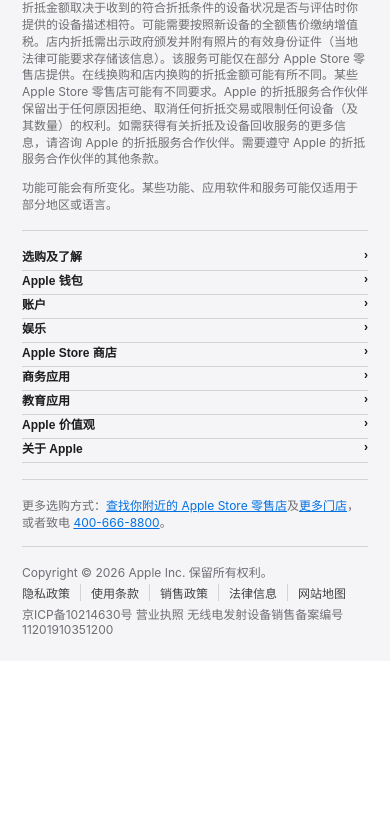
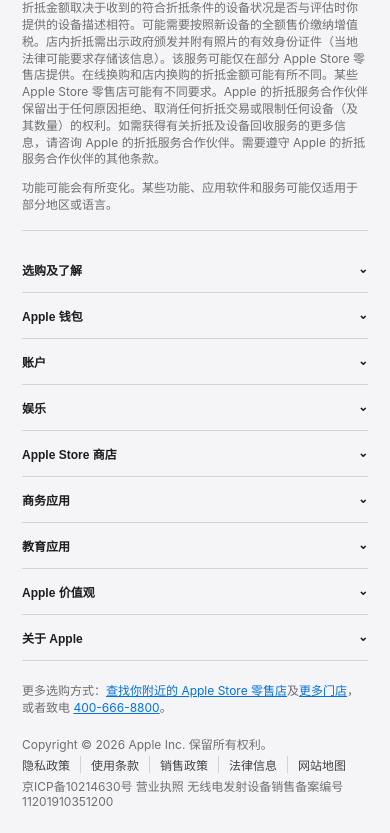
Before and after one commit to lvjisong/my-vue-project, a Vue app: page / in a window 390 px wide. Shown: the part 4907-5740 px from the top of the page. Before the commit the page ends 5568 px from the top, so only its background shows below. Built offline with nearby package versions, Linux system fonts and the light colour scheme.

Commit message:
移动端适配

```diff
--- a/src/components/apple-home/AppleFooter.vue
+++ b/src/components/apple-home/AppleFooter.vue
@@ -44,14 +44,16 @@
             v-for="group in col"
             :key="group.heading"
             class="apple-footer__group"
+            :class="{ 'is-open': open[ci + '-' + group.heading] }"
           >
             <button
               class="apple-footer__head"
               @click="toggle(ci + '-' + group.heading)"
             >
               {{ group.heading }}
-              <span class="apple-footer__chev">›</span>
+              <span class="apple-footer__chev">⌄</span>
             </button>
+            <transition name="footer-expand">
               <ul
                 v-show="open[ci + '-' + group.heading]"
                 class="apple-footer__list"
@@ -62,13 +64,14 @@
                   }}</a>
                 </li>
               </ul>
+            </transition>
           </div>
         </div>
       </div>
 
-      <hr class="apple-footer__divider" />
+      <hr class="apple-footer__divider apple-footer__divider--legal" />
 
-      <p class="apple-footer__shopline">
+      <p class="apple-footer__shopline apple-footer__shopline--legal">
         更多选购方式：<a
           href="https://www.apple.com.cn/retail/"
           target="_blank"
@@ -87,7 +90,7 @@
         >。
       </p>
 
-      <hr class="apple-footer__divider" />
+      <hr class="apple-footer__divider apple-footer__divider--legal" />
 
       <div class="apple-footer__legal">
         <p>Copyright © 2026 Apple Inc. 保留所有权利。</p>
@@ -440,13 +443,42 @@
   }
   .apple-footer__group {
     border-bottom: 1px solid var(--border);
+    border-top: none;
     margin-bottom: 0;
+  }
+  .apple-footer__head {
+    padding: 14px 0;
   }
   .apple-footer__chev {
     display: inline-block;
+    transition: transform 0.3s ease;
+  }
+  .apple-footer__group.is-open .apple-footer__chev {
+    transform: scaleY(-1);
   }
   .apple-footer__list {
-    padding: 0 0 12px;
+    padding: 0 0 14px 12px;
+    overflow: hidden;
+  }
+  /* 展开动画：和 PC 下拉面板一致 scaleY 0.38s；收起无过渡 */
+  .footer-expand-enter-active {
+    transition: transform 0.38s cubic-bezier(0.4, 0, 0.6, 1),
+                opacity 0.25s ease;
+    transform-origin: top;
+  }
+  .footer-expand-enter {
+    transform: scaleY(0);
+    opacity: 0;
+  }
+  .footer-expand-leave-active {
+    transition: none;
+  }
+  /* 移动端：Copyright 上方不要分割线 */
+  .apple-footer__divider--legal {
+    display: none;
+  }
+  .apple-footer__shopline--legal{
+    margin: 20px 0;
   }
 }
 @media (min-width: 735px) {
```
Lines whose indentation alone changed are shown as unchanged.
